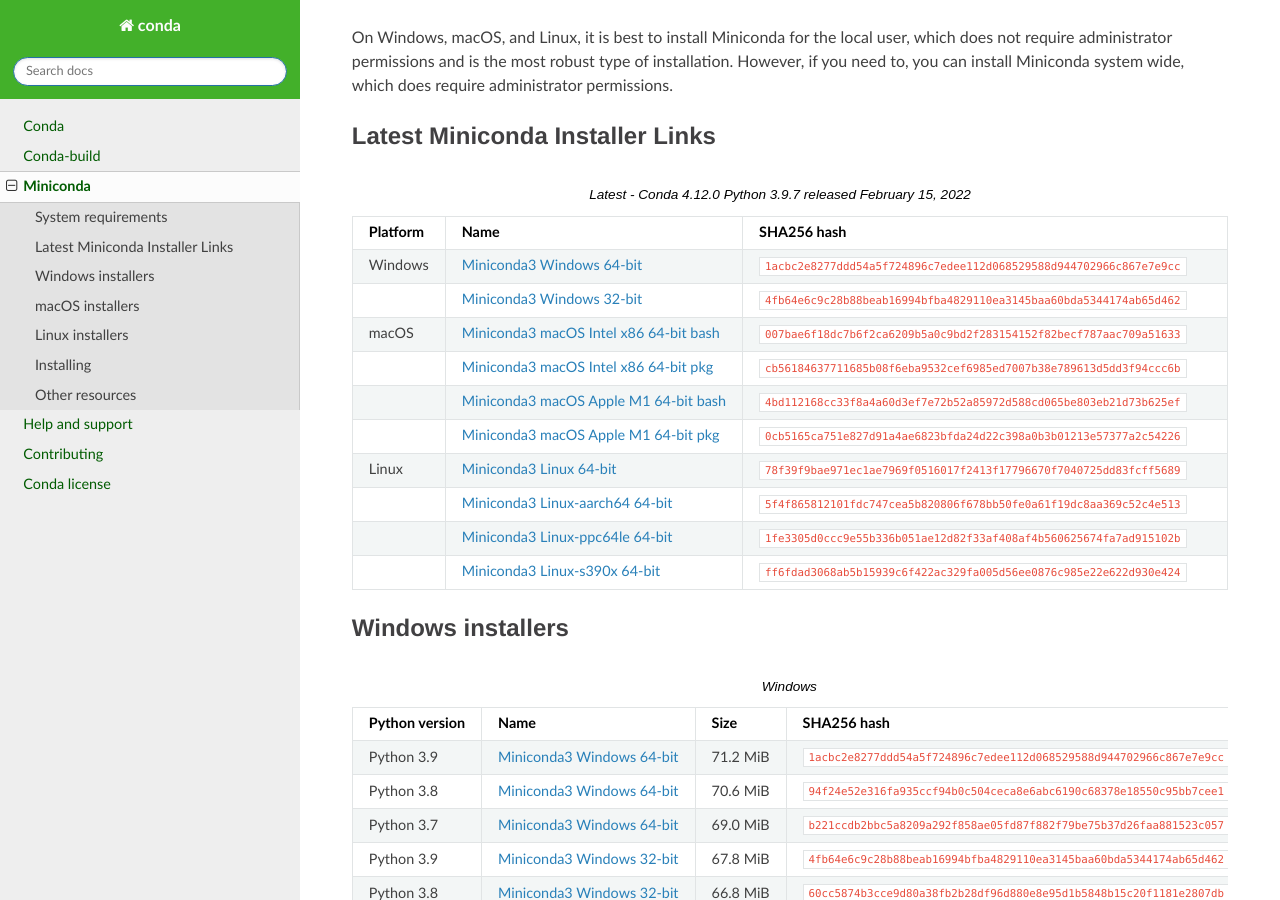
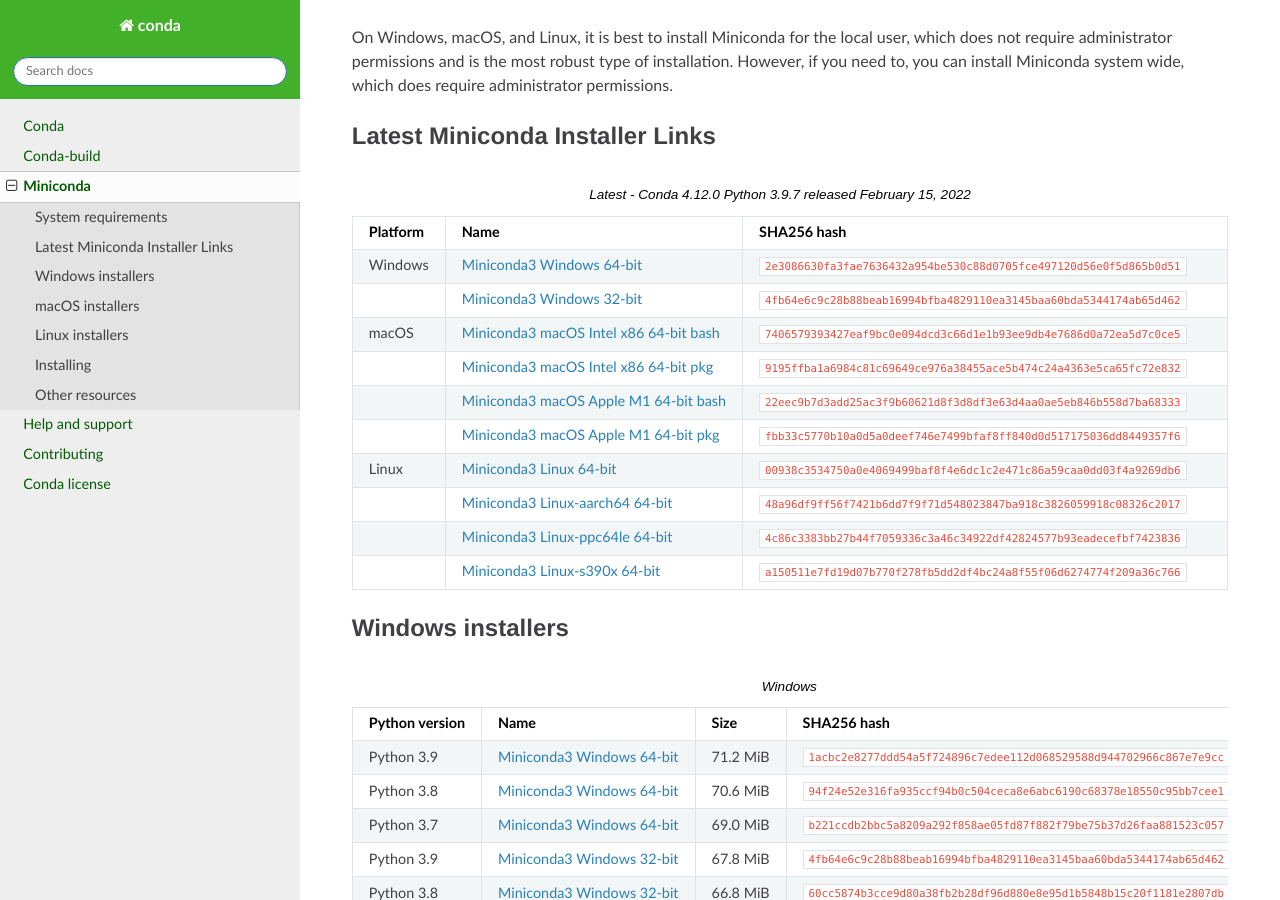
Before and after one commit to conda/conda-docs, a Sphinx documentation site: the page built from docs/source/miniconda.rst, in a window 1280 px wide and 900 px high, scrolled down 591 px. Built offline with Sphinx 7.4.7 and the Read the Docs theme 2.0.0, drawn with Linux system fonts in a browser that asks for light colours.

Commit message:
Updating documentation and templates.

```diff
--- a/docs/source/miniconda.rst
+++ b/docs/source/miniconda.rst
@@ -36,16 +36,16 @@
    :header: Platform,Name,SHA256 hash
    :widths: 5, 10, 80
 
-   Windows,`Miniconda3 Windows 64-bit <https://repo.anaconda.com/miniconda/Miniconda3-latest-Windows-x86_64.exe>`_,``1acbc2e8277ddd54a5f724896c7edee112d068529588d944702966c867e7e9cc``
+   Windows,`Miniconda3 Windows 64-bit <https://repo.anaconda.com/miniconda/Miniconda3-latest-Windows-x86_64.exe>`_,``2e3086630fa3fae7636432a954be530c88d0705fce497120d56e0f5d865b0d51``
    ,`Miniconda3 Windows 32-bit <https://repo.anaconda.com/miniconda/Miniconda3-latest-Windows-x86.exe>`_,``4fb64e6c9c28b88beab16994bfba4829110ea3145baa60bda5344174ab65d462``
-   macOS,`Miniconda3 macOS Intel x86 64-bit bash <https://repo.anaconda.com/miniconda/Miniconda3-latest-MacOSX-x86_64.sh>`_,``007bae6f18dc7b6f2ca6209b5a0c9bd2f283154152f82becf787aac709a51633``
-   ,`Miniconda3 macOS Intel x86 64-bit pkg <https://repo.anaconda.com/miniconda/Miniconda3-latest-MacOSX-x86_64.pkg>`_,``cb56184637711685b08f6eba9532cef6985ed7007b38e789613d5dd3f94ccc6b``
-   ,`Miniconda3 macOS Apple M1 64-bit bash <https://repo.anaconda.com/miniconda/Miniconda3-latest-MacOSX-arm64.sh>`_,``4bd112168cc33f8a4a60d3ef7e72b52a85972d588cd065be803eb21d73b625ef``
-   ,`Miniconda3 macOS Apple M1 64-bit pkg <https://repo.anaconda.com/miniconda/Miniconda3-latest-MacOSX-arm64.pkg>`_,``0cb5165ca751e827d91a4ae6823bfda24d22c398a0b3b01213e57377a2c54226``
-   Linux,`Miniconda3 Linux 64-bit <https://repo.anaconda.com/miniconda/Miniconda3-latest-Linux-x86_64.sh>`_,``78f39f9bae971ec1ae7969f0516017f2413f17796670f7040725dd83fcff5689``
-   ,`Miniconda3 Linux-aarch64 64-bit <https://repo.anaconda.com/miniconda/Miniconda3-latest-Linux-aarch64.sh>`_,``5f4f865812101fdc747cea5b820806f678bb50fe0a61f19dc8aa369c52c4e513``
-   ,`Miniconda3 Linux-ppc64le 64-bit <https://repo.anaconda.com/miniconda/Miniconda3-latest-Linux-ppc64le.sh>`_,``1fe3305d0ccc9e55b336b051ae12d82f33af408af4b560625674fa7ad915102b``
-   ,`Miniconda3 Linux-s390x 64-bit <https://repo.anaconda.com/miniconda/Miniconda3-latest-Linux-s390x.sh>`_,``ff6fdad3068ab5b15939c6f422ac329fa005d56ee0876c985e22e622d930e424``
+   macOS,`Miniconda3 macOS Intel x86 64-bit bash <https://repo.anaconda.com/miniconda/Miniconda3-latest-MacOSX-x86_64.sh>`_,``7406579393427eaf9bc0e094dcd3c66d1e1b93ee9db4e7686d0a72ea5d7c0ce5``
+   ,`Miniconda3 macOS Intel x86 64-bit pkg <https://repo.anaconda.com/miniconda/Miniconda3-latest-MacOSX-x86_64.pkg>`_,``9195ffba1a6984c81c69649ce976a38455ace5b474c24a4363e5ca65fc72e832``
+   ,`Miniconda3 macOS Apple M1 64-bit bash <https://repo.anaconda.com/miniconda/Miniconda3-latest-MacOSX-arm64.sh>`_,``22eec9b7d3add25ac3f9b60621d8f3d8df3e63d4aa0ae5eb846b558d7ba68333``
+   ,`Miniconda3 macOS Apple M1 64-bit pkg <https://repo.anaconda.com/miniconda/Miniconda3-latest-MacOSX-arm64.pkg>`_,``fbb33c5770b10a0d5a0deef746e7499bfaf8ff840d0d517175036dd8449357f6``
+   Linux,`Miniconda3 Linux 64-bit <https://repo.anaconda.com/miniconda/Miniconda3-latest-Linux-x86_64.sh>`_,``00938c3534750a0e4069499baf8f4e6dc1c2e471c86a59caa0dd03f4a9269db6``
+   ,`Miniconda3 Linux-aarch64 64-bit <https://repo.anaconda.com/miniconda/Miniconda3-latest-Linux-aarch64.sh>`_,``48a96df9ff56f7421b6dd7f9f71d548023847ba918c3826059918c08326c2017``
+   ,`Miniconda3 Linux-ppc64le 64-bit <https://repo.anaconda.com/miniconda/Miniconda3-latest-Linux-ppc64le.sh>`_,``4c86c3383bb27b44f7059336c3a46c34922df42824577b93eadecefbf7423836``
+   ,`Miniconda3 Linux-s390x 64-bit <https://repo.anaconda.com/miniconda/Miniconda3-latest-Linux-s390x.sh>`_,``a150511e7fd19d07b770f278fb5dd2df4bc24a8f55f06d6274774f209a36c766``
 
 Windows installers
 ==================
--- a/docs/source/miniconda.rst.jinja2
+++ b/docs/source/miniconda.rst.jinja2
@@ -114,7 +114,7 @@
     images <https://hub.docker.com/r/continuumio/>`__
  -  `Miniconda AWS
     images <https://aws.amazon.com/marketplace/seller-profile?id=29f81979-a535-4f44-9e9f-6800807ad996>`__
- -  `Archive and MD5 sums for the
+ -  `Archive and SHA256 sums for the
     installers <https://repo.anaconda.com/miniconda/>`__
  -  `conda change
     log <https://conda.io/projects/continuumio-conda/en/latest/release-notes.html>`__
```
Also changed, not shown: docs/source/miniconda_hashes.rst (+34 -0 lines).
